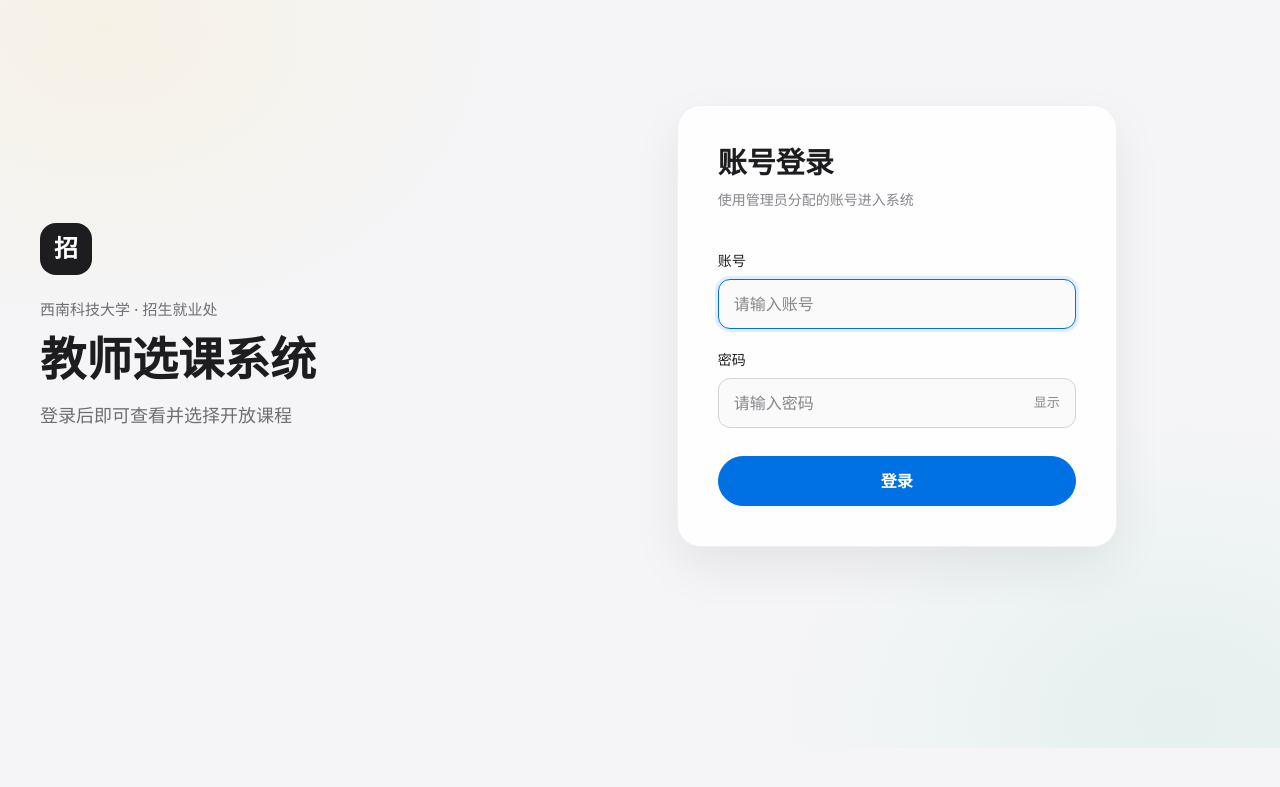
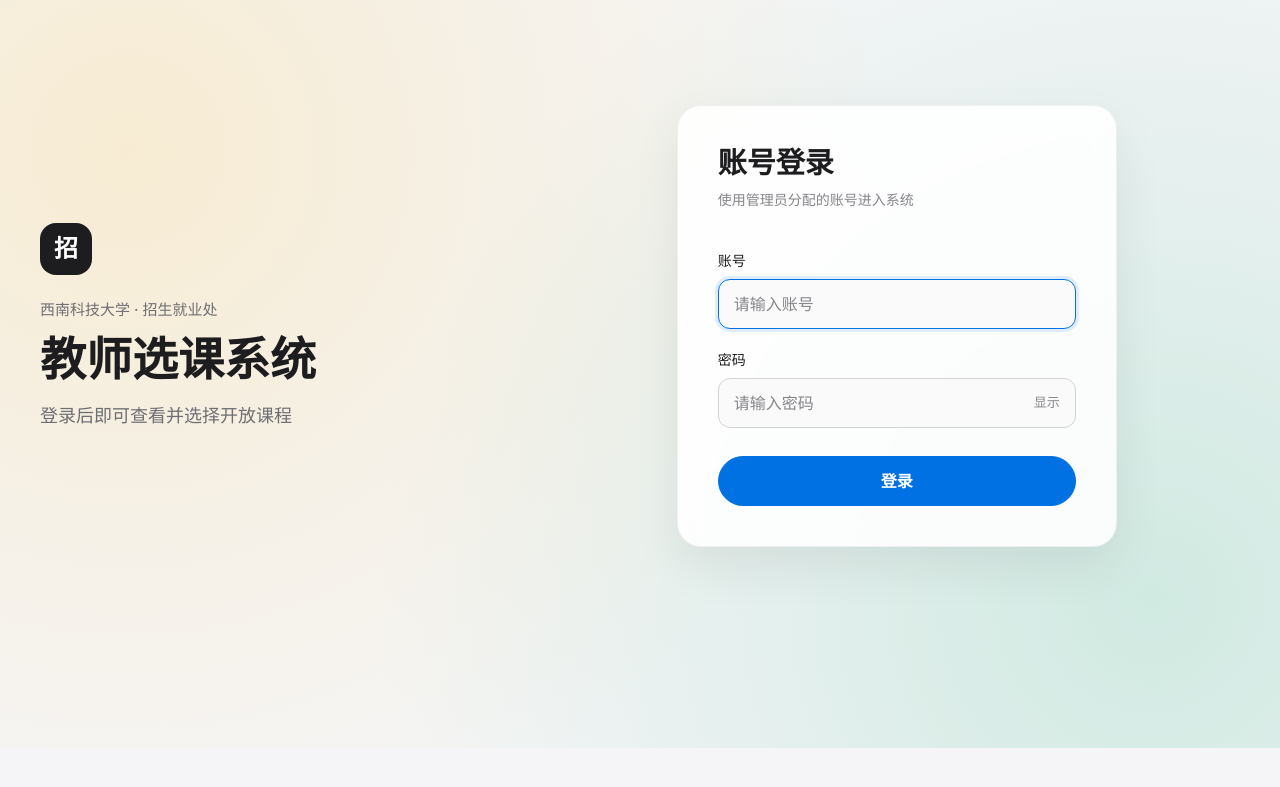
Before and after one commit to liz296738-jpg/Cours-Selection-System, a Django app: page /login/ in a window 1280 px wide. Shown: the top 787 px of the page. Run offline with Django 5.2, Linux system fonts and the light colour scheme; data comes from the database, SQL or seed files in the repository.

Commit message:
style: enrich login ambient background

```diff
--- a/static/css/app.css
+++ b/static/css/app.css
@@ -110,7 +110,7 @@ textarea.form-control { min-height: 105px; resize: vertical; }
 .message.success { border-color: #c7e8d1; background: #effaf2; color: #176938; }
 .message.error { border-color: #f0c3be; background: #fff4f2; color: #b3261e; }
 
-.auth-main { position: relative; display: grid; min-height: calc(100vh - 52px); place-items: center; overflow: hidden; padding: 40px 30px; background: radial-gradient(560px 420px at 8% 4%, rgba(255, 214, 102, .12), transparent 72%), radial-gradient(560px 420px at 92% 96%, rgba(90, 200, 160, .10), transparent 72%), #f5f5f7; }
+.auth-main { position: relative; display: grid; min-height: calc(100vh - 52px); place-items: center; overflow: hidden; padding: 40px 30px; background: radial-gradient(circle at 10% 20%, rgba(255, 205, 90, .23) 0%, rgba(255, 205, 90, .10) 30%, transparent 58%), radial-gradient(circle at 90% 80%, rgba(70, 190, 145, .21) 0%, rgba(70, 190, 145, .09) 32%, transparent 60%), #f5f5f7; }
 .auth-main::before { display: none; }
 .auth-main > * { position: relative; z-index: 1; }
 .auth-main + .footer { display: none; }
```
